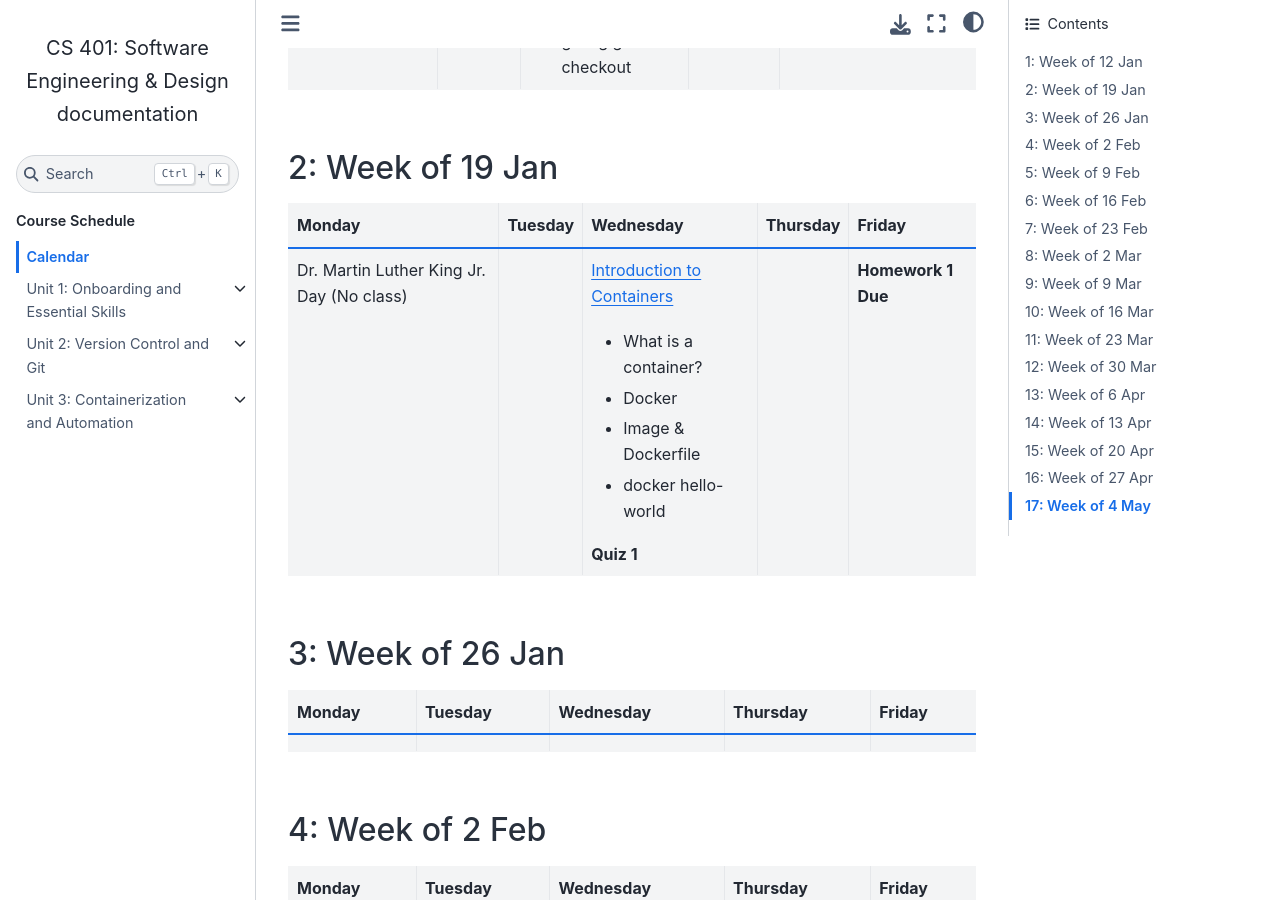
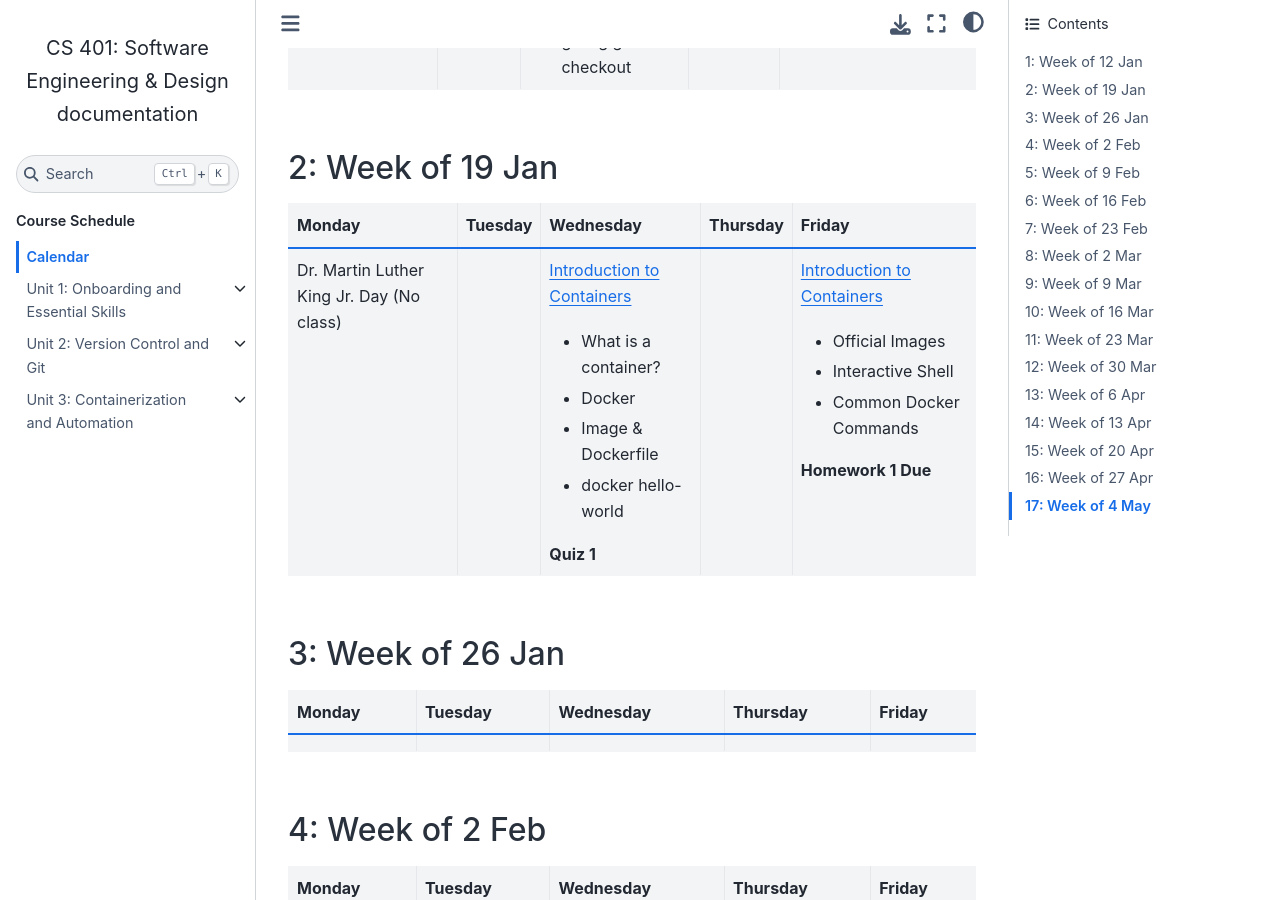
Before and after one commit to andrewsolis/cs401, a Sphinx documentation site: the page built from docs/calendar.rst, in a window 1280 px wide and 900 px high, scrolled down 509 px. Built offline with Sphinx 7.4.7 and the Sphinx Book theme 1.1.4, drawn with Linux system fonts in a browser that asks for light colours; pages that are not in the unit, such as notebooks, are missing from menus.

Commit message:
update calendar

```diff
--- a/docs/calendar.rst
+++ b/docs/calendar.rst
@@ -24,11 +24,11 @@ Calendar
 +--------------------------------------------------------------------------------------------------+------------+-----------------------------------------------------------------------------------------------------------+------------+-------------------------------------------------------------------------------------------------------------+
 | Monday                                                                                           | Tuesday    | Wednesday                                                                                                 | Thursday   | Friday                                                                                                      |
 +==================================================================================================+============+===========================================================================================================+============+=============================================================================================================+
-| Dr. Martin Luther King Jr. Day (No class)                                                        |            | `Introduction to Containers`_                                                                             |            |                                                                                                             |
+| Dr. Martin Luther King Jr. Day (No class)                                                        |            | `Introduction to Containers`_                                                                             |            | `Introduction to Containers`_                                                                               |
 |                                                                                                  |            |                                                                                                           |            |                                                                                                             |
-|                                                                                                  |            | * What is a container?                                                                                    |            |                                                                                                             |
-|                                                                                                  |            | * Docker                                                                                                  |            |                                                                                                             |
-|                                                                                                  |            | * Image & Dockerfile                                                                                      |            |                                                                                                             |
+|                                                                                                  |            | * What is a container?                                                                                    |            | * Official Images                                                                                           |
+|                                                                                                  |            | * Docker                                                                                                  |            | * Interactive Shell                                                                                         |
+|                                                                                                  |            | * Image & Dockerfile                                                                                      |            | * Common Docker Commands                                                                                    |
 |                                                                                                  |            | * docker hello-world                                                                                      |            |                                                                                                             |
 |                                                                                                  |            |                                                                                                           |            |                                                                                                             |
 |                                                                                                  |            | **Quiz 1**                                                                                                |            | **Homework 1 Due**                                                                                          |
```
